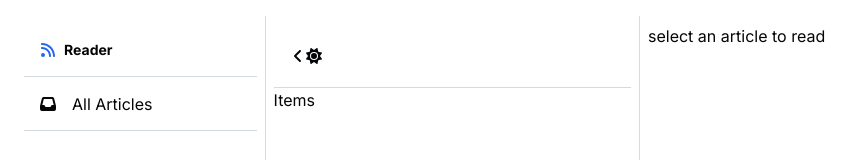
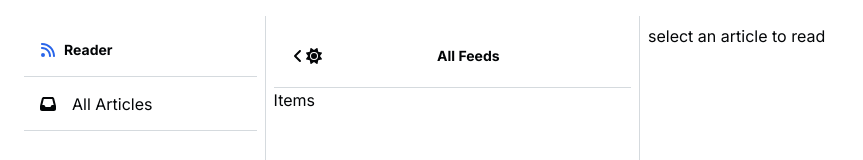
Before and after one commit to Shahryar-Pirooz/rss-reader, a Next.js app: page / in a window 1280 px wide. Shown: the top 160 px of the page, without its empty margins (0-863 px from the left). Built offline with nearby package versions, Linux system fonts and the light colour scheme.

Commit message:
feat: update ListSide to display title and enhance NavItem with click handler for title change; add TODOs for NavSide component

```diff
--- a/app/components/listSide/listSide.tsx
+++ b/app/components/listSide/listSide.tsx
@@ -6,6 +6,7 @@ export default function ListSide() {
   const isMenuOpen = useAppState((state) => state.isMenuOpen);
   const setIsMenuOpen = useAppState((state) => state.changeMenu);
   const setTheme = useAppState((state) => state.changeTheme);
+  const title = useAppState((state) => state.title);
 
   useEffect(() => {
     const width = window.innerWidth;
@@ -27,6 +28,9 @@ export default function ListSide() {
           <div onClick={() => setTheme()}>
             <FaSun />
           </div>
+          <span className="w-full text-center font-bold text-sm text-text-primary">
+            {title}
+          </span>
         </div>
         <div>Items</div>
       </div>
--- a/app/components/navSide/navItem.tsx
+++ b/app/components/navSide/navItem.tsx
@@ -1,3 +1,4 @@
+import { useAppState } from "@/app/store/useAppStore";
 import Image from "next/image";
 import { FaInbox } from "react-icons/fa6";
 
@@ -7,15 +8,22 @@ interface NavItemProps {
 }
 
 export default function NavItem({ title, link }: NavItemProps) {
+  const setTitle = useAppState((state) => state.changeTitle);
   const isAllArticles = title === "All Articles";
   let origin;
   if (link) {
     const domain = new URL(link);
     origin = domain.host;
   }
+
+  const onClickHandler = () => {
+    setTitle(title);
+  };
   return (
-    <a className="no-underline w-full justify-start" href={link}>
-      <div className="flex flex-row w-full h-fit py-2 justify-start items-center space-x-2 cursor-pointer hover:text-accent">
+    <div
+      onClick={onClickHandler}
+      className="flex flex-row w-full h-fit py-2 justify-start items-center space-x-2 cursor-pointer hover:text-accent"
+    >
       {(isAllArticles && <FaInbox />) || (
         <Image
           src={`https://icons.duckduckgo.com/ip3/${origin}.ico`}
@@ -27,6 +35,5 @@ export default function NavItem({ title, link }: NavItemProps) {
       )}
       <span className="ml-2">{title}</span>
     </div>
-    </a>
   );
 }
--- a/app/components/navSide/navSide.tsx
+++ b/app/components/navSide/navSide.tsx
@@ -126,3 +126,7 @@ export default function NavSide() {
     </>
   );
 }
+
+//TODO: Add validation for URL and Title, and show error message if invalid.
+//TODO: User must be able to edit and delete existing sources.
+//TODO: Add loading state when fetching articles from new source.
```
Lines whose indentation alone changed are shown as unchanged.
